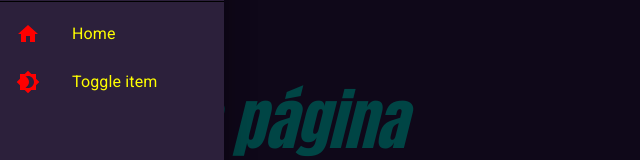
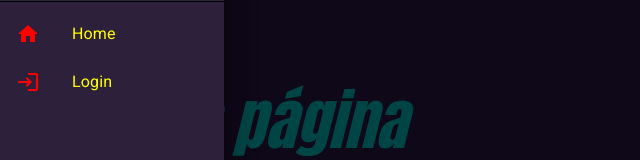
Before and after one commit to ocsoares/Aprendendo-ReactJS, a React (Vite) app: page /home in a window 1280 px wide. Both pictures are taken after a click on the button "CLIQUE AQUI PARA ABRIR/FECHAR A SIDEBAR !". Shown: the part 159-319 px from the top of the page, without its empty margins (0-640 px from the left). Built offline with nearby package versions, Linux system fonts and the light colour scheme; no server answers.

Commit message:
feat: add navigate to route when click in sidebar button

```diff
--- a/src/app/shared/components/Sidebar/Sidebar.tsx
+++ b/src/app/shared/components/Sidebar/Sidebar.tsx
@@ -8,9 +8,10 @@ import {
 } from "@mui/material";
 import { PropsWithChildren, useEffect, useState } from "react";
 import { Box } from "@mui/system";
-import { Brightness4, Home } from "@mui/icons-material";
+import { Home, Login } from "@mui/icons-material";
 import { AppIcon } from "./components/AppIcon";
 import { useSidebar } from "../../hooks/UseSidebar";
+import { useNavigate } from "react-router-dom";
 
 export const Sidebar = ({ children }: PropsWithChildren) => {
   // Hook do MaterialUI para pegar o Tema ATUAL que está sendo Aplicado,
@@ -24,6 +25,15 @@ export const Sidebar = ({ children }: PropsWithChildren) => {
   );
 
   const { isSidebarOpen, toggleSidebarOpen } = useSidebar();
+
+  const navigateToRoute = useNavigate();
+
+  // NÃO usei o "useCallback()" hook aqui porque essa é uma Função que NÃO vai ser usada em vários Lugares,
+  // apenas no BOTÃO e em teoria POUCAS VEZES, porque ao CLICAR no Botão será REDIRECIONADO para Outra ROTA !!!
+  const handleIconOnClick = (route: string): void => {
+    navigateToRoute(route);
+    toggleSidebarOpen();
+  };
 
   // Para FECHAR/ABRIR a Sidebar quando ela tiver no Tamanho de Tela PEQUENO (sm), para Permitir a
   // RESPONSIVIDADE !
@@ -110,13 +120,17 @@ export const Sidebar = ({ children }: PropsWithChildren) => {
             {/* ---------------------------------------------------------------------------------- */}
             {/* "color" Aqui = Cor do TEXTO e de quando APERTA na SESSÃO do Ícone*/}
             <List component={"nav"} sx={{ color: "yellow" }}>
-              <AppIcon text="Home">
+              <AppIcon text="Home" onClick={() => handleIconOnClick("/home")}>
                 <Home />
               </AppIcon>
 
-              <AppIcon text="Toggle item">
+              <AppIcon text="Login" onClick={() => handleIconOnClick("/login")}>
+                <Login />
+              </AppIcon>
+
+              {/* <AppIcon text="Toggle item">
                 <Brightness4 />
-              </AppIcon>
+              </AppIcon> */}
             </List>
           </Box>
         </Box>
--- a/src/app/shared/components/Sidebar/components/AppIcon.tsx
+++ b/src/app/shared/components/Sidebar/components/AppIcon.tsx
@@ -4,15 +4,17 @@ import { PropsWithChildren } from "react";
 interface IAppIconProps {
   color?: string;
   text: string;
+  onClick: () => void;
 }
 
 export const AppIcon = ({
-  color = "red",
+  color = "red", // Cor do ÍCONE !!
   text,
+  onClick,
   children,
 }: PropsWithChildren<IAppIconProps>) => {
   return (
-    <ListItemButton>
+    <ListItemButton onClick={onClick}>
       {/* Colocar um COMPONENTE de Ícone do Próprio MaterialUI, exemplo "<Home />" !! */}
       <ListItemIcon sx={{ color }}>{children}</ListItemIcon>
       <ListItemText primary={text} />
```
